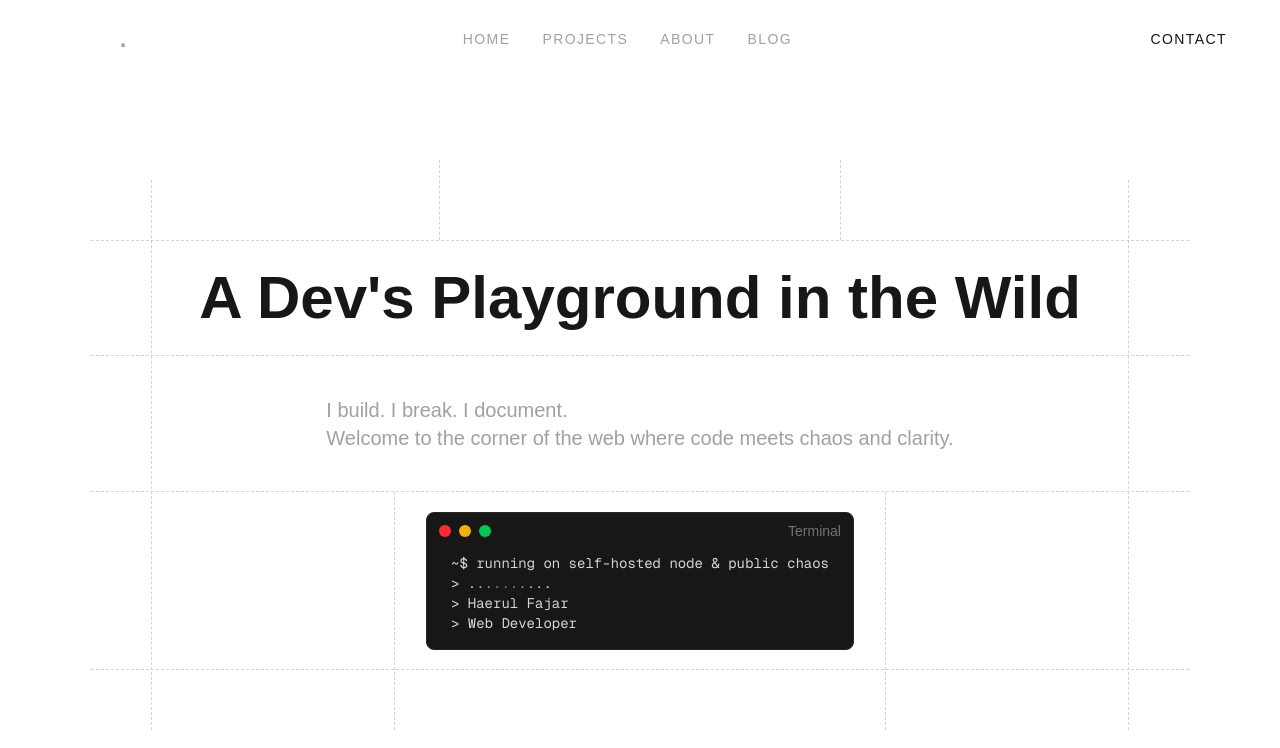
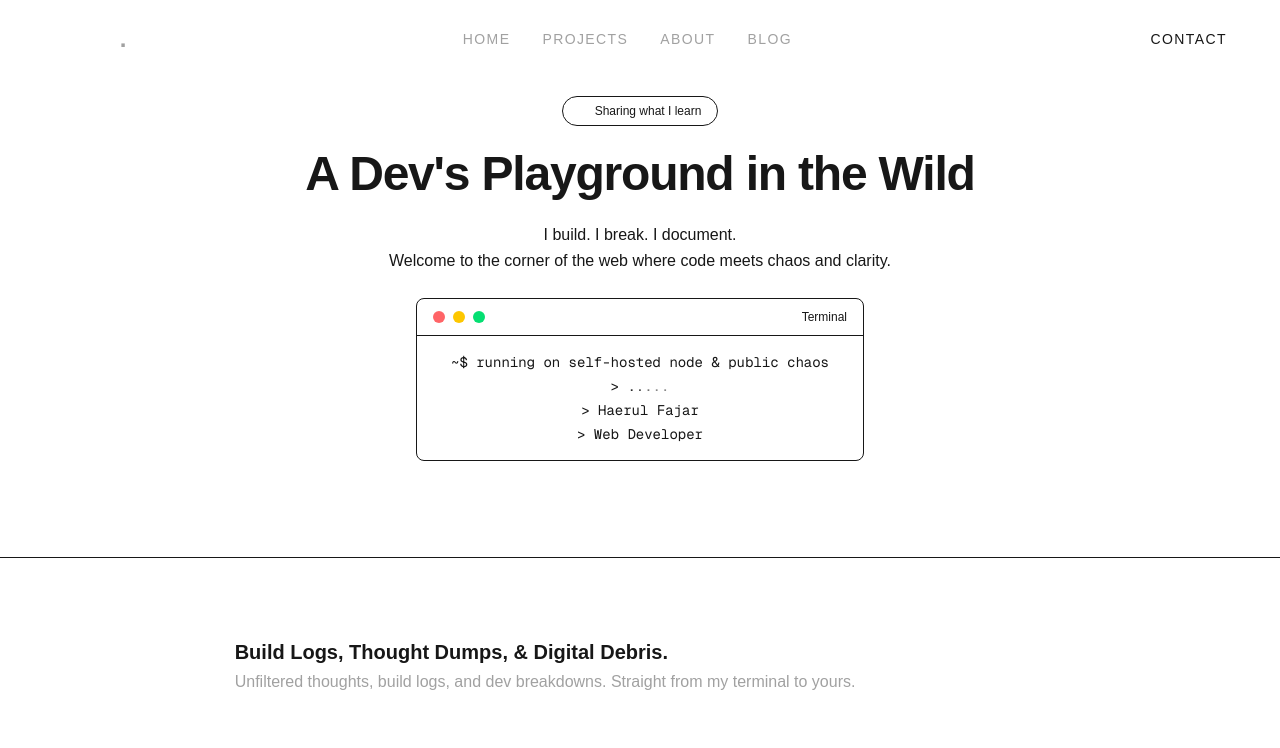
Before and after one commit to haerulr2/my-blog, a Next.js app: page / in a window 1280 px wide. Shown: the top 748 px of the page. Built offline with nearby package versions, Linux system fonts and the light colour scheme.

Commit message:
Redesign hero section layout and styling

```diff
--- a/src/app/components/hero.tsx
+++ b/src/app/components/hero.tsx
@@ -2,94 +2,56 @@
 
 export default function Hero() {
   return (
-    <div className='flex flex-col items-center justify-center h-screen md:h-auto pb-20 pt-6 md:pt-40 px-15 relative overflow-hidden'>
-      <div className='px-50 h-20 border-x-1 border-neutral-500 border-dashed relative opacity-30'></div>
-      <div className='flex flex-col items-center justify-center relative min-w-2/3'>
-        {/* Divider */}
-        <div className='absolute -top-[60px] left-0 w-0 h-[calc(100%+120px)] border-s-1 border-neutral-500 border-dashed opacity-30'></div>
-        <div className='absolute -top-[60px] right-0 w-0 h-[calc(100%+120px)] border-s-1 border-neutral-500 border-dashed opacity-30'></div>
-        <div className='absolute bottom-0 -left-[60px] h-0 w-[calc(100%+120px)] border-t-1 border-neutral-500 border-dashed opacity-30'></div>
-
-        <div className='p-7 md:px-12 relative w-full'>
-          {/* Divider */}
-          <div className='absolute top-0 -left-[60px] h-full w-[calc(100%+120px)] border-t-1 border-neutral-500 border-dashed opacity-30'></div>
-          <div className='absolute bottom-0 -left-[60px] h-0 w-[calc(100%+120px)] border-t-1 border-neutral-500 border-dashed opacity-30'></div>
+    <section className='border-b border-[var(--color-border)]'>
+      <div className='mx-auto max-w-[1100px] px-6 py-14 md:px-12 md:py-24'>
+        <div className='flex flex-col items-center text-center gap-6'>
+          {/* Label */}
+          <span className='inline-flex items-center gap-2 rounded-full border border-[var(--color-border)] bg-[var(--color-bg-secondary)] px-4 py-1.5 text-xs font-medium text-[var(--color-text-tertiary)]'>
+            <span className='relative flex h-2 w-2'>
+              <span className='absolute inline-flex h-full w-full animate-ping rounded-full bg-green opacity-75'></span>
+              <span className='relative inline-flex h-2 w-2 rounded-full bg-green'></span>
+            </span>
+            Sharing what I learn
+          </span>
 
           {/* Title */}
-          <h1 className='text-5xl md:text-6xl font-bold text-center'>
-            A Dev&apos;s Playground in the Wild
+          <h1 className='text-3xl font-bold tracking-tight text-[var(--color-text-primary)] sm:text-4xl md:text-5xl animate-fade-in-up'>
+            A Dev&apos;s <span className='gradient-text'>Playground</span> in the Wild
           </h1>
-        </div>
-
-        <div className='flex p-7 md:p-10 w-full relative'>
-          {/* Divider */}
-          <div className='absolute bottom-0 -left-[60px] h-0 w-[calc(100%+120px)] border-t-1 border-neutral-500 border-dashed opacity-30'></div>
 
           {/* Description */}
-          <p className='text-xl m-auto text-neutral-400'>
+          <p className='max-w-xl text-base leading-relaxed text-[var(--color-text-secondary)] animate-fade-in-up delay-100'>
             I build. I break. I document.
             <br />
             Welcome to the corner of the web where code meets chaos and clarity.
           </p>
-        </div>
 
-        <div className='p-5 md:px-8 relative'>
-          {/* Divider */}
-          <div className='absolute top-0 left-0 w-0 h-[calc(100%+60px)] border-s-1 border-neutral-500 border-dashed opacity-30'></div>
-          <div className='absolute top-0 right-0 w-0 h-[calc(100%+60px)] border-s-1 border-neutral-500 border-dashed opacity-30'></div>
-
-          {/* Terminal command */}
-          <div className='bg-neutral-900 border border-neutral-800 rounded-lg px-3 py-2 pb-4 max-w-md mx-auto'>
-            <div className='flex items-center justify-between'>
+          {/* Terminal widget */}
+          <div className='w-full max-w-md rounded-[var(--radius-lg)] border border-[var(--color-border)] bg-[var(--color-bg-secondary)] overflow-hidden animate-fade-in-up delay-200'>
+            <div className='flex items-center justify-between px-4 py-2.5 border-b border-[var(--color-border)]'>
               <div className='flex items-center space-x-2'>
-                <div className='w-3 h-3 bg-red-500 rounded-full'></div>
-                <div className='w-3 h-3 bg-yellow-500 rounded-full'></div>
-                <div className='w-3 h-3 bg-green-500 rounded-full'></div>
+                <div className='w-3 h-3 bg-red-400 rounded-full'></div>
+                <div className='w-3 h-3 bg-yellow-400 rounded-full'></div>
+                <div className='w-3 h-3 bg-green-400 rounded-full'></div>
               </div>
-              <span className='text-sm text-neutral-500'>Terminal</span>
+              <span className='text-xs text-[var(--color-text-tertiary)]'>Terminal</span>
             </div>
-            <div className='mt-3 text-neutral-300 font-mono text-sm px-3'>
-              ~$ running on self-hosted node & public chaos
-              <br />
-              {/* Animated loading dots */}
-              <span>
-                &gt; <span className='inline-block animate-pulse'>.</span>
-                <span className='inline-block animate-pulse [animation-delay:0.2s]'>
-                  .
-                </span>
-                <span className='inline-block animate-pulse [animation-delay:0.4s]'>
-                  .
-                </span>
-                <span className='inline-block animate-pulse [animation-delay:0.6s]'>
-                  .
-                </span>
-                <span className='inline-block animate-pulse [animation-delay:0.8s]'>
-                  .
-                </span>
-                <span className='inline-block animate-pulse [animation-delay:1s]'>
-                  .
-                </span>
-                <span className='inline-block animate-pulse [animation-delay:1.2s]'>
-                  .
-                </span>
-                <span className='inline-block animate-pulse [animation-delay:1.4s]'>
-                  .
-                </span>
-                <span className='inline-block animate-pulse [animation-delay:1.6s]'>
-                  .
-                </span>
-                <span className='inline-block animate-pulse [animation-delay:1.8s]'>
-                  .
-                </span>
-              </span>
-              <br />
-              &gt; Haerul Fajar
-              <br />
-              &gt; Web Developer
+            <div className='p-4 text-[var(--color-text-secondary)] font-mono text-sm space-y-1'>
+              <p>~$ running on self-hosted node &amp; public chaos</p>
+              <p>
+                &gt;{' '}
+                <span className='inline-block animate-pulse'>.</span>
+                <span className='inline-block animate-pulse [animation-delay:0.2s]'>.</span>
+                <span className='inline-block animate-pulse [animation-delay:0.4s]'>.</span>
+                <span className='inline-block animate-pulse [animation-delay:0.6s]'>.</span>
+                <span className='inline-block animate-pulse [animation-delay:0.8s]'>.</span>
+              </p>
+              <p>&gt; Haerul Fajar</p>
+              <p>&gt; Web Developer</p>
             </div>
           </div>
         </div>
       </div>
-    </div>
+    </section>
   );
 }
```
